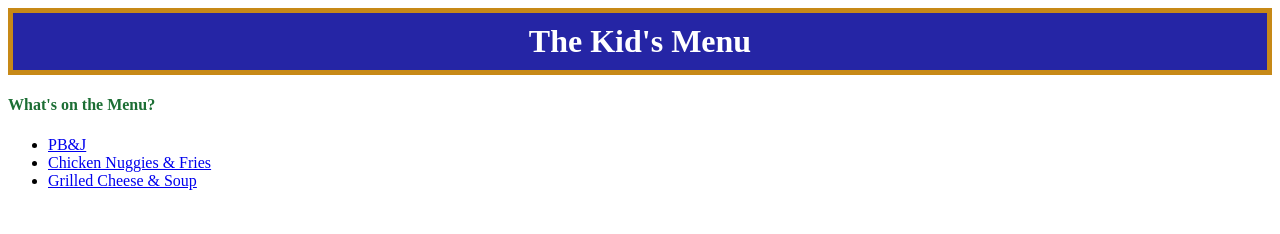
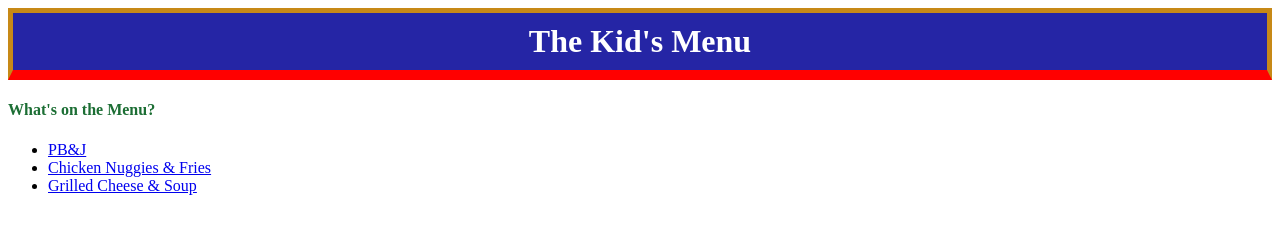
Before and after one commit to LassiterCoding/odin-recipes, a plain HTML site: page index.html in a window 1280 px wide. Drawn offline with Linux system fonts and the light colour scheme.

Commit message:
Tinkered with border

```diff
--- a/styles.css
+++ b/styles.css
@@ -4,6 +4,7 @@
     padding: 10px;
     margin: 0;
     border: 5px solid rgb(199, 137, 23);
+    border-bottom: 10px solid red;
     text-align: center;
 }
 
```
